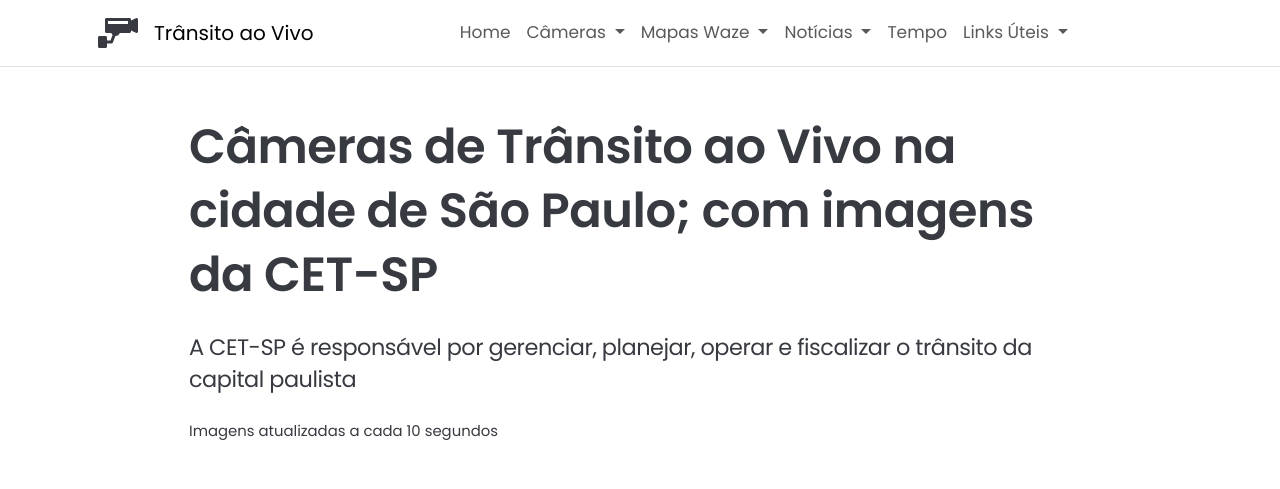
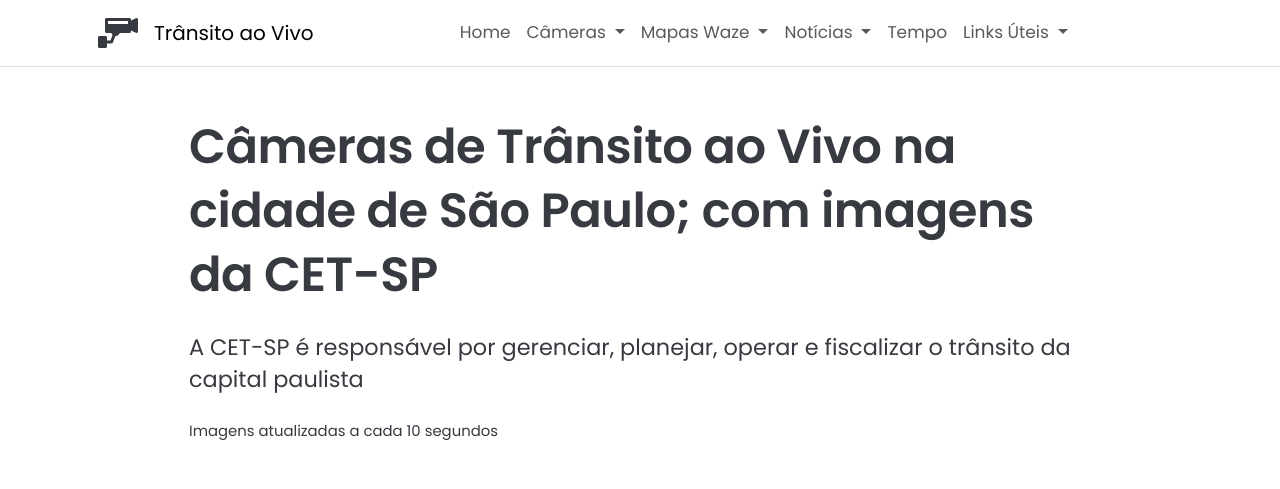
Before and after one commit to Sergio-Damm/transitoaovivo, a Jekyll site: the page built from pages/transito-cetsp-1/index.html, in a window 1280 px wide. Shown: the top 489 px of the page. Built offline with Jekyll 4.4.1, drawn with Linux system fonts in a browser that asks for light colours; comment, search, counter and statistics services are not loaded; grey boxes are pictures that could not be loaded.

Commit message:
review sizes .content-h3-title {

```diff
--- a/css/style.css
+++ b/css/style.css
@@ -39,32 +39,31 @@
 }
 
 .content-h2-title {
-    font-size: 1.8rem;
-    font-weight: 600;
-    line-height: 4rem;
-    letter-spacing: -0.03125rem;
+    font-size: 1.2rem;
+    font-weight: 400;
+    line-height: 1.6rem;
 }
 
 @media (min-width: 576px) {
     .content-h2-title {
-        font-size: 2rem;
-        font-weight: 600;
-        line-height: 3rem;
+        font-size: 1.4rem;
+        font-weight: 400;
+        line-height: 2rem;
     }
 }
 
 .content-h3-title {
-    font-size: 1.2rem;
-    font-weight: 400;
-    line-height: 1.6rem;
-    letter-spacing: -0.03rem;
+    font-size: 1.625rem;
+    font-weight: 600;
+    line-height: 2rem;
 }
 
 @media (min-width: 576px) {
     .content-h3-title {
-        font-size: 1.4rem;
-        font-weight: 400;
-        line-height: 2rem;
+        font-size: 2rem;
+        font-weight: 600;
+        line-height: 2.8rem;
+        letter-spacing: -0.03rem;
     }
 }
 
--- a/pages/transito-cetsp-1/index.html
+++ b/pages/transito-cetsp-1/index.html
@@ -14,7 +14,7 @@
 			<h1 class="content-h1-title">Câmeras de Trânsito ao Vivo na cidade de São Paulo; com imagens da CET-SP</h1>
 		</div>
 		<div class="col-12 col-md-10 mx-auto pt-3">
-			<h2 class="content-h3-title">A CET-SP é responsável por gerenciar, planejar, operar e fiscalizar o trânsito da capital paulista</h2>
+			<h2 class="content-h2-title">A CET-SP é responsável por gerenciar, planejar, operar e fiscalizar o trânsito da capital paulista</h2>
 		</div>
 		<div class="col-12 col-md-10 mx-auto pt-3">
 			<p class="small mb-0">Imagens atualizadas a cada 10 segundos</p>
@@ -108,7 +108,7 @@
 	<div class="row">
         <div class="col-12 col-md-10 mx-auto">
       		<div class="mb-5">
-				<h2 class="fs-2 fw-semibold mb-5">Trânsito ao Vivo em São Paulo com câmeras da CET-SP</h2>
+				<h2 class="content-h3-title mb-5">Trânsito ao Vivo em São Paulo com câmeras da CET-SP</h2>
 				<p class="mb-5">Nesta página você acompanha imagens de Trânsito ao Vivo na Cidade de São Paulo, <strong>atualizadas automaticamente a cada 10 segundos</strong>, reunindo diversas câmeras distribuídas pelas <strong>principais vias da cidade</strong>.</p>
 				<p class="mb-5">O vídeo exibido acima não mostra apenas uma rua ou avenida específica. Ele apresenta um <strong>conjunto rotativo de aproximadamente 10 câmeras</strong>, permitindo visualizar rapidamente <strong>diferentes pontos estratégicos do trânsito paulistano</strong> sem a necessidade de aguardar longos períodos para rever uma via.</p>
 			</div>
```
